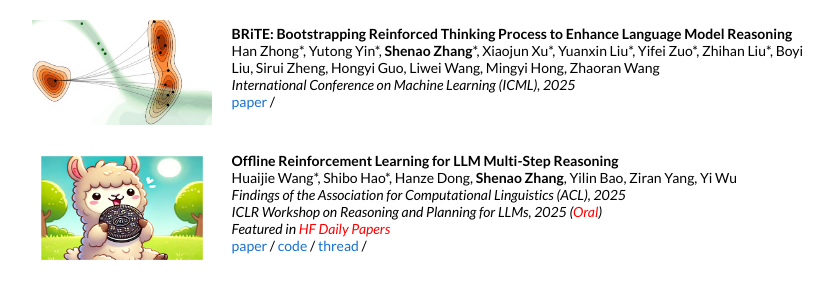
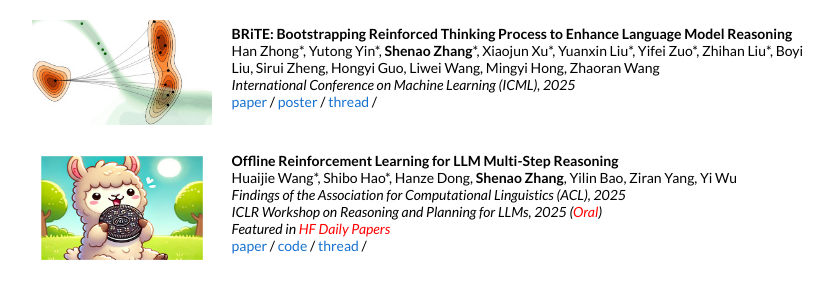
Before and after one commit to shenao-zhang/shenao-zhang.github.io, a Jekyll site: the page built from _posts/2025-05-27-barl.markdown, in a window 1280 px wide and 900 px high, scrolled down 396 px. Shown: the part 167-453 px from the top of the window, without its empty margins (218-1056 px from the left). Built offline with Jekyll 4.4.1, drawn with Linux system fonts in a browser that asks for light colours.

Commit message:
Update 2025-01-05-brite.markdown

```diff
--- a/_posts/2025-01-05-brite.markdown
+++ b/_posts/2025-01-05-brite.markdown
@@ -8,4 +8,6 @@ author: "Shenao Zhang"
 authors: "Han Zhong*, Yutong Yin*, <strong>Shenao Zhang</strong>*, Xiaojun Xu*, Yuanxin Liu*, Yifei Zuo*, Zhihan Liu*, Boyi Liu, Sirui Zheng, Hongyi Guo, Liwei Wang, Mingyi Hong, Zhaoran Wang"
 venue: "International Conference on Machine Learning (ICML), 2025"
 arxiv: https://arxiv.org/abs/2501.18858
+poster: /pdfs/brite-poster.pdf
+thread: https://x.com/zhaoran_wang/status/1944116308012150913
 ---
```
